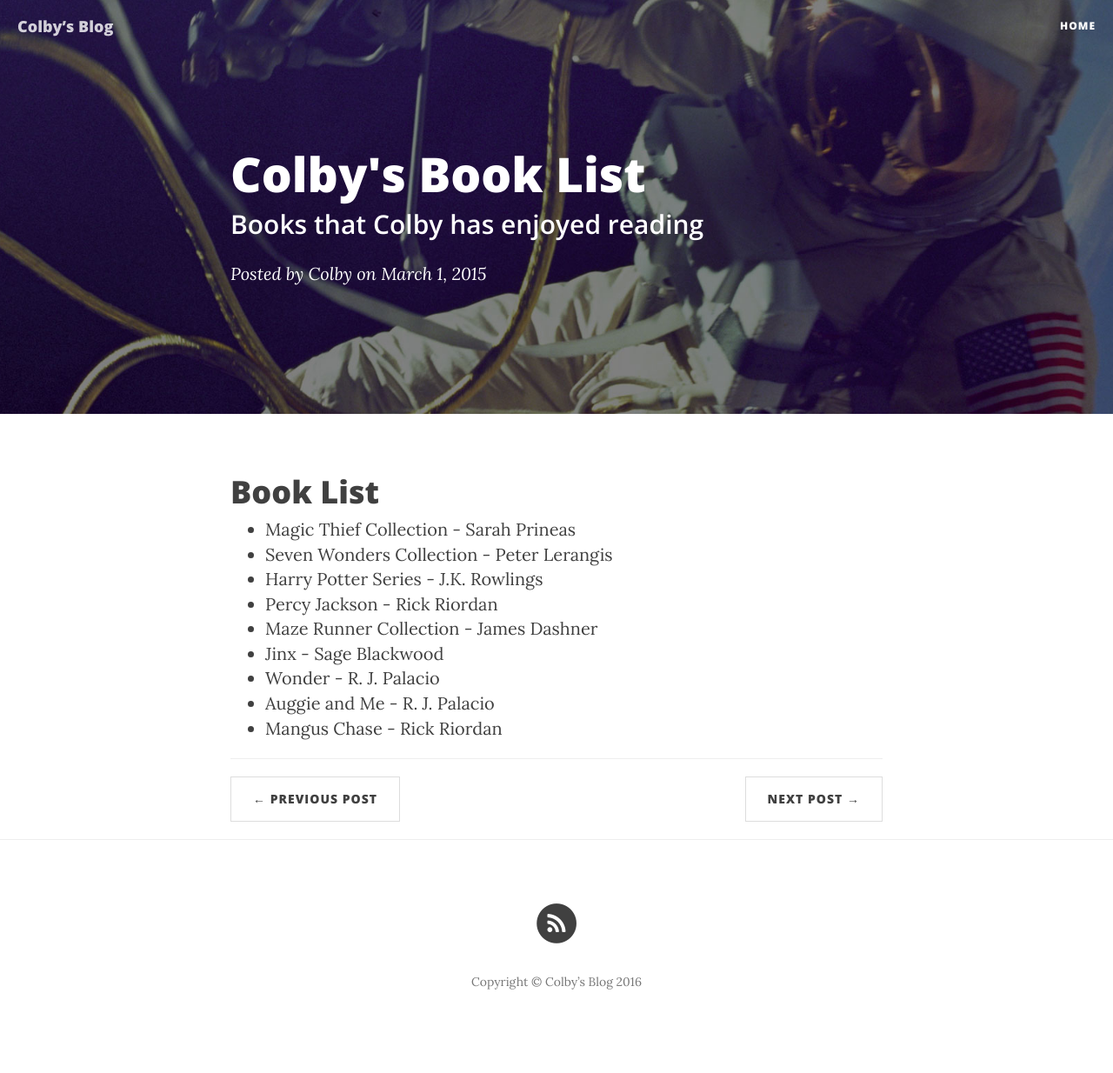
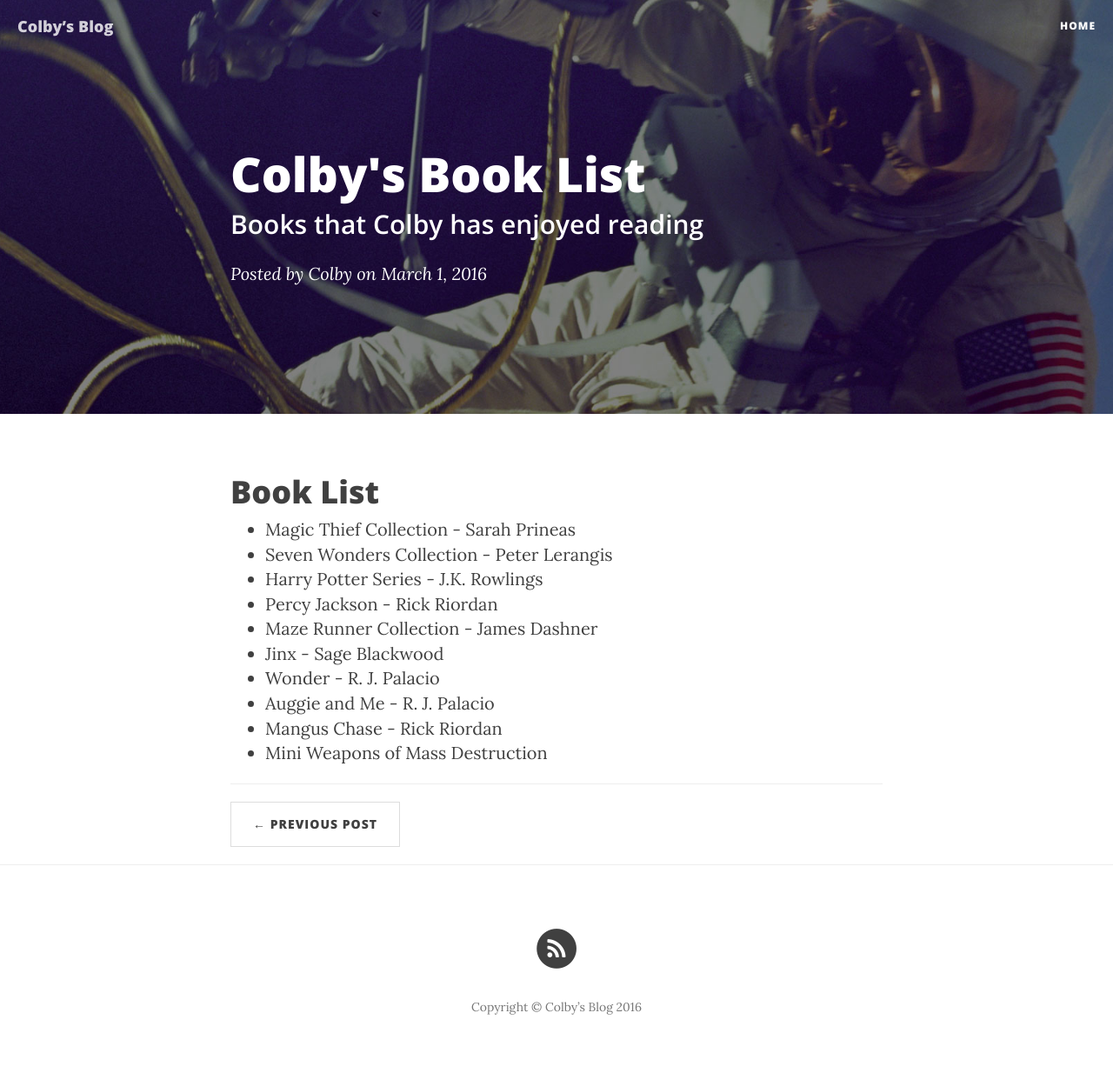
Before and after one commit to ctrefethen/ctrefethen.github.io, a Jekyll site: the page built from _posts/2016-03-01-Colbys-Book-List.markdown, in a window 1280 px wide. Shown: the whole page at 87% size. Built offline with Jekyll 4.4.1, drawn with Linux system fonts in a browser that asks for light colours; nearby versions of some CDN libraries; before the commit the page ends 1205 px from its top, so only the background shows below that.

Commit message:
Fix date

```diff
--- a/_posts/2016-03-01-Colbys-Book-List.markdown
+++ b/_posts/2016-03-01-Colbys-Book-List.markdown
@@ -2,7 +2,7 @@
 layout:     post
 title:      "Colby's Book List"
 subtitle:   "Books that Colby has enjoyed reading"
-date:       2015-03-01 06:57:00
+date:       2016-03-01 06:57:00
 author:     "Colby"
 header-img: "img/post-bg-06.jpg"
 ---
@@ -17,3 +17,4 @@ header-img: "img/post-bg-06.jpg"
 * [Wonder](http://www.amazon.com/Wonder-R-J-Palacio/dp/0375869026/ref=sr_1_1?s=books&ie=UTF8&qid=1456845161&sr=1-1&keywords=Wonder) - R. J. Palacio
 * [Auggie and Me](http://www.amazon.com/Auggie-Me-Three-Wonder-Stories/dp/1101934859/ref=sr_1_1?s=books&ie=UTF8&qid=1456845201&sr=1-1&keywords=Auggie+and+Me) - R. J. Palacio
 * [Mangus Chase](http://www.amazon.com/Magnus-Chase-Gods-Asgard-Book/dp/1423160916/ref=sr_1_1?s=books&ie=UTF8&qid=1456845266&sr=1-1&keywords=Mangus+Chase) - Rick Riordan
+* [Mini Weapons of Mass Destruction]()
```
